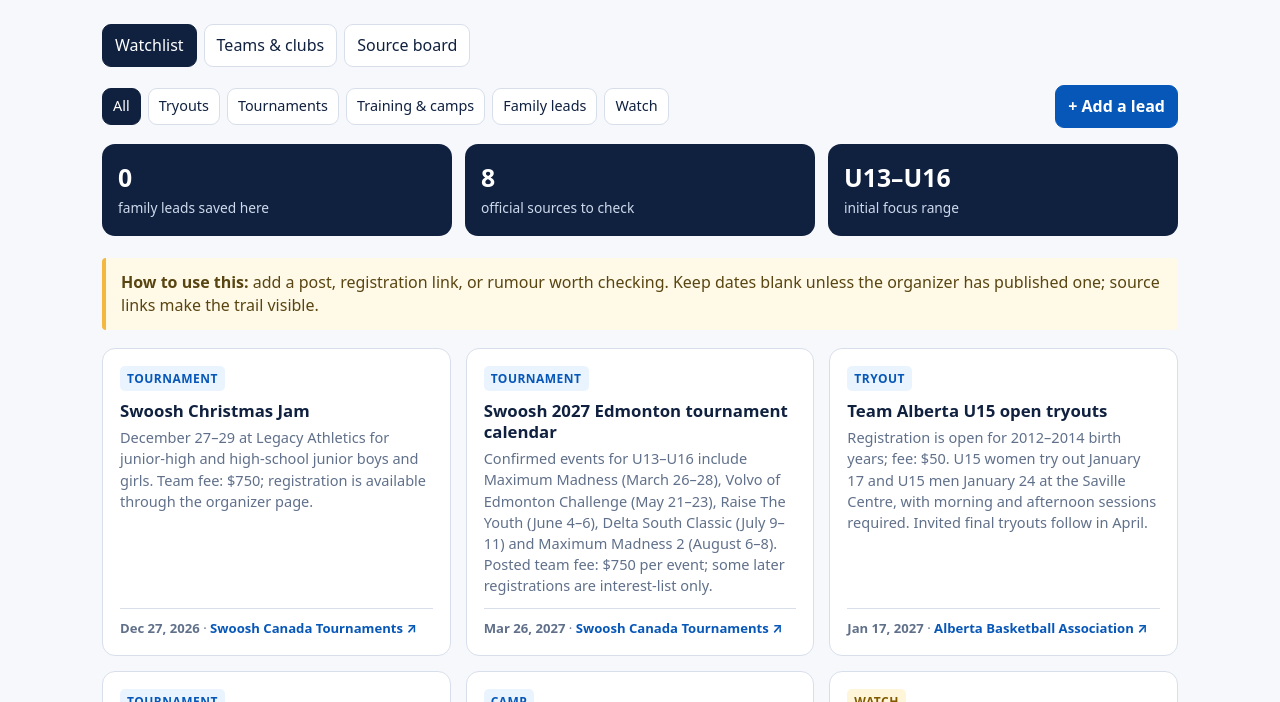
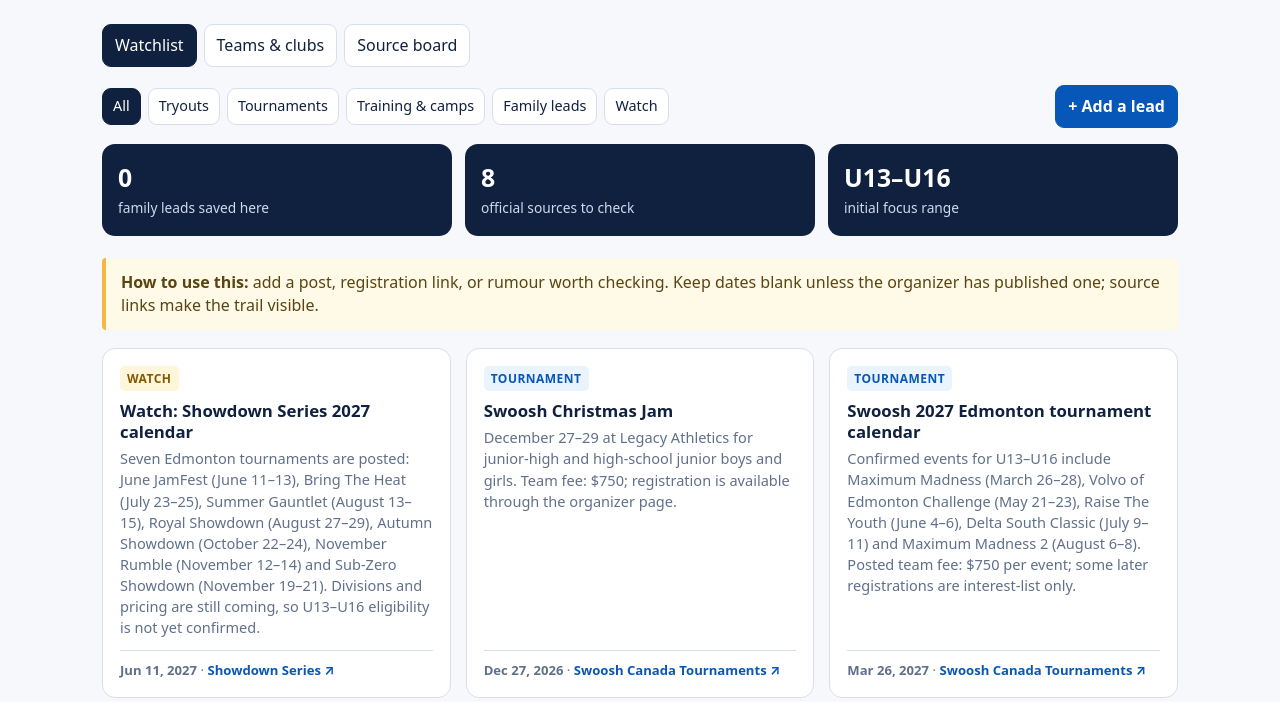
Before and after one commit to cjhlewis-png/edmobball, a plain HTML site: page index.html in a window 1280 px wide. Shown: the part 98-800 px from the top of the page. Drawn offline with Linux system fonts and the light colour scheme.

Commit message:
Add 2027 Showdown tournament watch

```diff
--- a/index.html
+++ b/index.html
@@ -21,6 +21,7 @@
 </main>
 <script>
 const watched=[
+{type:"watch",date:"2027-06-11",title:"Watch: Showdown Series 2027 calendar",body:"Seven Edmonton tournaments are posted: June JamFest (June 11–13), Bring The Heat (July 23–25), Summer Gauntlet (August 13–15), Royal Showdown (August 27–29), Autumn Showdown (October 22–24), November Rumble (November 12–14) and Sub-Zero Showdown (November 19–21). Divisions and pricing are still coming, so U13–U16 eligibility is not yet confirmed.",source:"Showdown Series",url:"https://eliteacesathletics.com/showdownseries/tournaments"},
 {type:"tournament",date:"2026-12-27",title:"Swoosh Christmas Jam",body:"December 27–29 at Legacy Athletics for junior-high and high-school junior boys and girls. Team fee: $750; registration is available through the organizer page.",source:"Swoosh Canada Tournaments",url:"https://www.swooshcanadatournaments.com/swoosh-christmas-jam"},
 {type:"tournament",date:"2027-03-26",title:"Swoosh 2027 Edmonton tournament calendar",body:"Confirmed events for U13–U16 include Maximum Madness (March 26–28), Volvo of Edmonton Challenge (May 21–23), Raise The Youth (June 4–6), Delta South Classic (July 9–11) and Maximum Madness 2 (August 6–8). Posted team fee: $750 per event; some later registrations are interest-list only.",source:"Swoosh Canada Tournaments",url:"https://www.swooshcanadatournaments.com/upcoming-tournaments"},
 {type:"tryout",date:"2027-01-17",title:"Team Alberta U15 open tryouts",body:"Registration is open for 2012–2014 birth years; fee: $50. U15 women try out January 17 and U15 men January 24 at the Saville Centre, with morning and afternoon sessions required. Invited final tryouts follow in April.",source:"Alberta Basketball Association",url:"https://basketballalberta.msa4.rampinteractive.com/content/2026-team-alberta"},
@@ -44,14 +45,14 @@ const clubs=[
 {title:"Northwest Zone Basketball Association",tag:"Community / zone",body:"Northwest Edmonton zone association with registration and evaluation information.",url:"https://northwestbasketball.ca/",source:"northwestbasketball.ca"}
 ];
 const sources=[
-{title:"Swoosh Canada Tournaments",tag:"Tournaments",body:"Edmonton tournament dates, divisions, venues and registration links.",url:"https://www.swooshcanadatournaments.com/upcoming-tournaments",source:"Last checked 17 Nov 2026"},
-{title:"Showdown Series",tag:"Tournaments",body:"Organizer pages and registration links for Edmonton youth tournaments.",url:"https://eliteacesathletics.com/showdownseries/tournaments",source:"Last checked 17 Nov 2026"},
-{title:"Alberta Basketball Association",tag:"Provincial / tournaments",body:"Team Alberta tryouts, sanctioned club tournaments and provincial basketball information.",url:"https://www.abbasketball.ca/",source:"Last checked 17 Nov 2026"},
-{title:"EYBA",tag:"Community leagues",body:"Edmonton Youth Basketball Association announcements and zone information.",url:"https://www.eyba.ca/",source:"Last checked 17 Nov 2026"},
-{title:"Genesis YEG",tag:"Club",body:"Programs, travel teams, training and tournament information.",url:"https://genesisbasketballyeg.ca/",source:"Last checked 17 Nov 2026"},
-{title:"GOOD Hoops",tag:"Club",body:"Camps, teams, training and circuit-program updates.",url:"https://goodhoops.ca/",source:"Last checked 17 Nov 2026"},
-{title:"West Elite Basketball Association",tag:"Club",body:"Program, tryout and tournament notices.",url:"https://sites.google.com/view/west-elite-basketball/home",source:"Last checked 17 Nov 2026"},
-{title:"Exposure Events — Alberta",tag:"Tournaments",body:"Tournament platform used by some Alberta event directors.",url:"https://basketball.exposureevents.com/",source:"Last checked 17 Nov 2026"}
+{title:"Swoosh Canada Tournaments",tag:"Tournaments",body:"Edmonton tournament dates, divisions, venues and registration links.",url:"https://www.swooshcanadatournaments.com/upcoming-tournaments",source:"Last checked 20 Nov 2026"},
+{title:"Showdown Series",tag:"Tournaments",body:"Organizer pages and registration links for Edmonton youth tournaments.",url:"https://eliteacesathletics.com/showdownseries/tournaments",source:"Last checked 20 Nov 2026"},
+{title:"Alberta Basketball Association",tag:"Provincial / tournaments",body:"Team Alberta tryouts, sanctioned club tournaments and provincial basketball information.",url:"https://www.abbasketball.ca/",source:"Last checked 20 Nov 2026"},
+{title:"EYBA",tag:"Community leagues",body:"Edmonton Youth Basketball Association announcements and zone information.",url:"https://www.eyba.ca/",source:"Last checked 20 Nov 2026"},
+{title:"Genesis YEG",tag:"Club",body:"Programs, travel teams, training and tournament information.",url:"https://genesisbasketballyeg.ca/",source:"Last checked 20 Nov 2026"},
+{title:"GOOD Hoops",tag:"Club",body:"Camps, teams, training and circuit-program updates.",url:"https://goodhoops.ca/",source:"Last checked 20 Nov 2026"},
+{title:"West Elite Basketball Association",tag:"Club",body:"Program, tryout and tournament notices.",url:"https://sites.google.com/view/west-elite-basketball/home",source:"Last checked 20 Nov 2026"},
+{title:"Exposure Events — Alberta",tag:"Tournaments",body:"Tournament platform used by some Alberta event directors.",url:"https://basketball.exposureevents.com/",source:"Last checked 20 Nov 2026"}
 ];
 const modal=document.querySelector("#leadModal"),storageKey="edmoball-family-leads";
 function esc(s){const d=document.createElement("div");d.textContent=s||"";return d.innerHTML}
```
